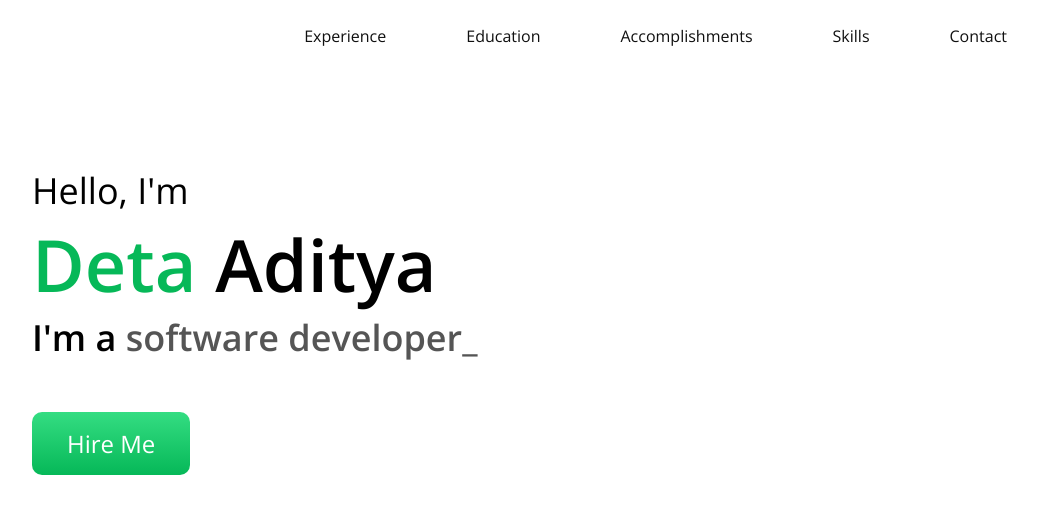
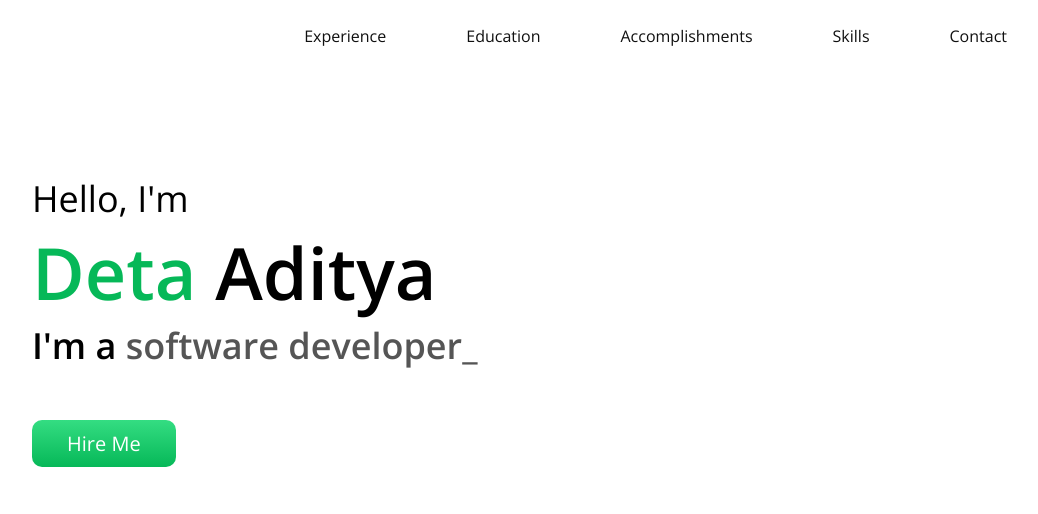
Before and after one commit to deta-aditya/deta-aditya.github.io, a React (Create React App) app: page / in a window 1280 px wide. Shown: the top 514 px of the page, without its empty margins (108-1146 px from the left). Built offline with nearby package versions, Linux system fonts and the light colour scheme.

Commit message:
Separated MainButton as its own component

```diff
--- a/src/components/BannerSection/BannerSection.css
+++ b/src/components/BannerSection/BannerSection.css
@@ -32,12 +32,6 @@
   color: #555555;
 }
 
-.main-button {
-  font-size: 24px;
+.banner-section .button-placeholder {
   margin-top: 50px;
-  padding: 15px 35px;
-  border-radius: 10px;
-  border: none;
-  background: linear-gradient(#34DD82, #06B858);
-  color: #fff;
 }
--- a/src/components/BannerSection/BannerSection.tsx
+++ b/src/components/BannerSection/BannerSection.tsx
@@ -1,5 +1,6 @@
 import React from 'react'
 import './BannerSection.css'
+import { MainButton } from '../MainButton'
 
 function BannerSection() {
   return (
@@ -12,7 +13,9 @@ function BannerSection() {
       <p className="profession">I'm a
         <span className="typed-profession"> software developer_</span>
       </p>
-      <button className="main-button">Hire Me</button>
+      <div className="button-placeholder">
+        <MainButton>Hire Me</MainButton>
+      </div>
     </section>
   )
 }
--- /dev/null
+++ b/src/components/MainButton/MainButton.css
@@ -0,0 +1,17 @@
+.main-button {
+  font-size: 20px;
+  padding: 10px 35px;
+  border-radius: 10px;
+  border: none;
+  background: linear-gradient(#34DD82, #06B858);
+  color: #fff;
+  cursor: pointer;
+}
+
+.main-button:hover {
+  opacity: 0.9;
+}
+
+.main-button:active {
+  opacity: 0.95;
+}
--- /dev/null
+++ b/src/components/MainButton/MainButton.tsx
@@ -0,0 +1,10 @@
+import React, { PropsWithChildren } from 'react'
+import './MainButton.css'
+
+function MainButton(props: PropsWithChildren<{}>) {
+  return (
+    <button className="main-button">{props.children}</button>
+  )
+}
+
+export { MainButton }
--- /dev/null
+++ b/src/components/MainButton/index.ts
@@ -0,0 +1 @@
+export * from './MainButton'
```
